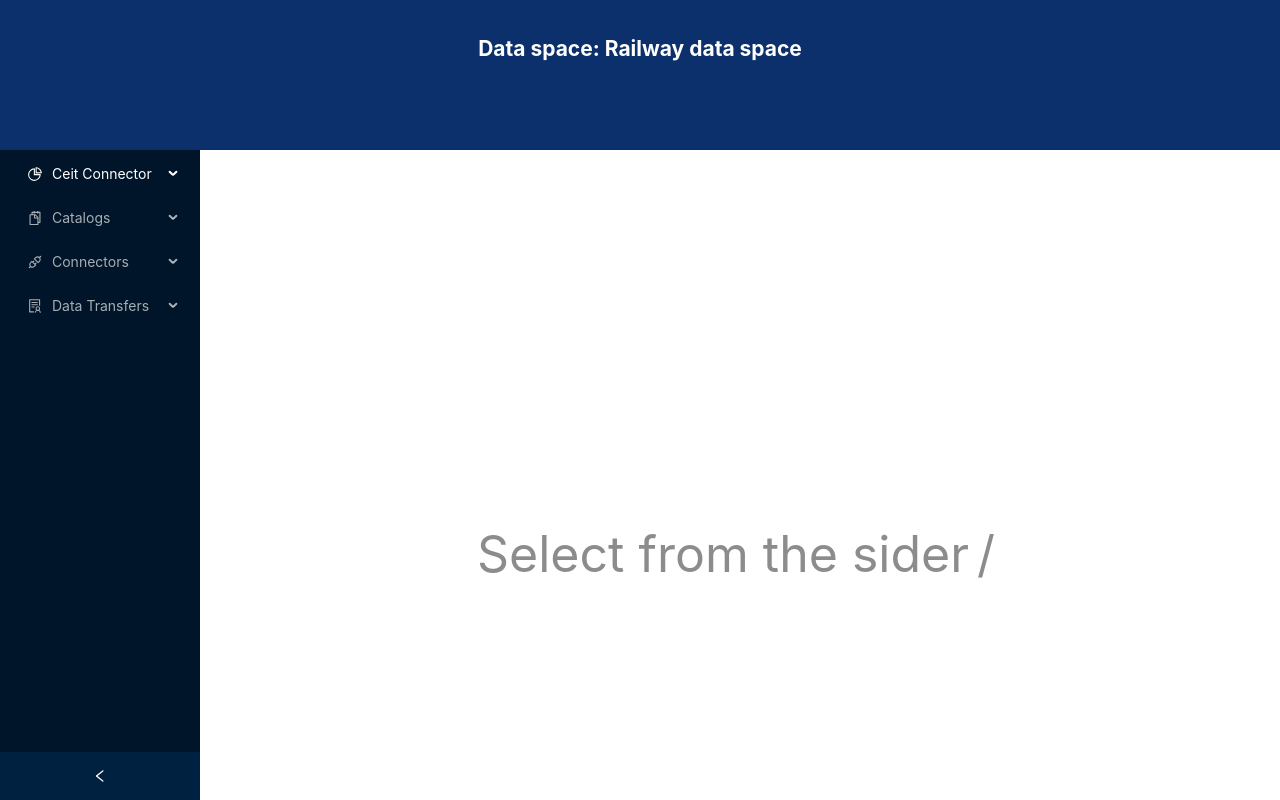
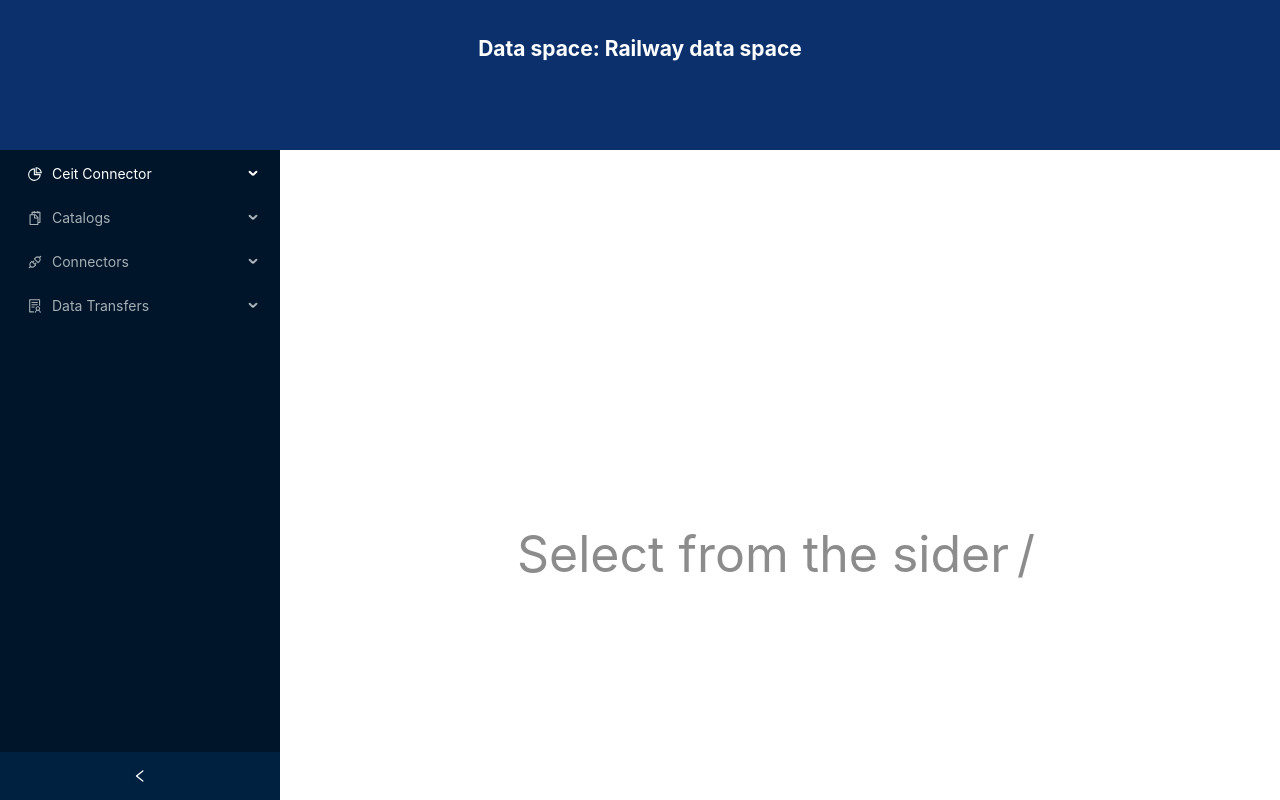
Before and after one commit to MariusGuceanu/FrontendProyect, a React (Vite) app: page / in a window 1280 px wide. Shown: the top 800 px of the page. Built offline with nearby package versions, Linux system fonts and the light colour scheme.

Commit message:
data transfer init

```diff
--- a/src/layouts/homeLayout.jsx
+++ b/src/layouts/homeLayout.jsx
@@ -95,6 +95,7 @@ const HomeLayout = () => {
             }}
           >
             <Sider
+            width={280}
               collapsible
               collapsed={collapsed}
               onCollapse={(value) => setCollapsed(value)}
```
Also changed, not shown: src/components/DataTransfer.jsx (added).
